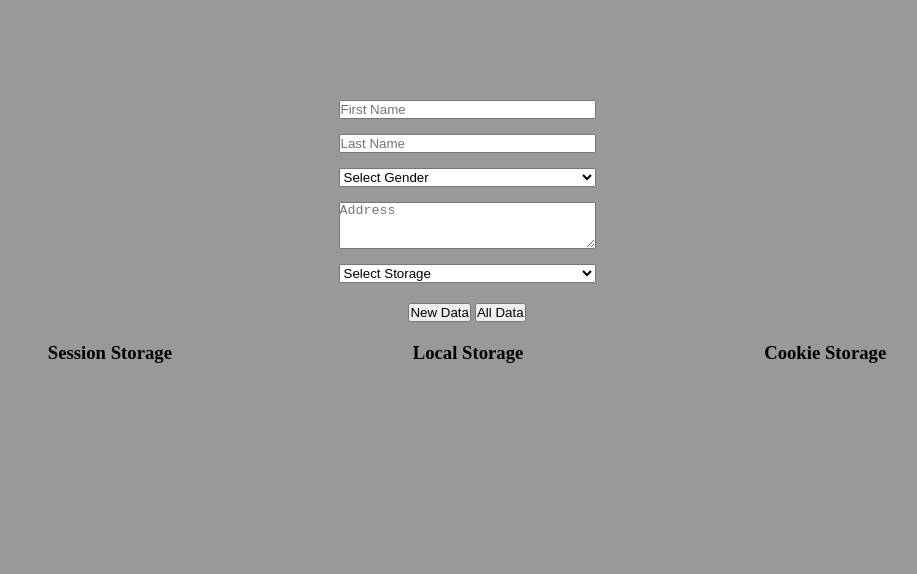
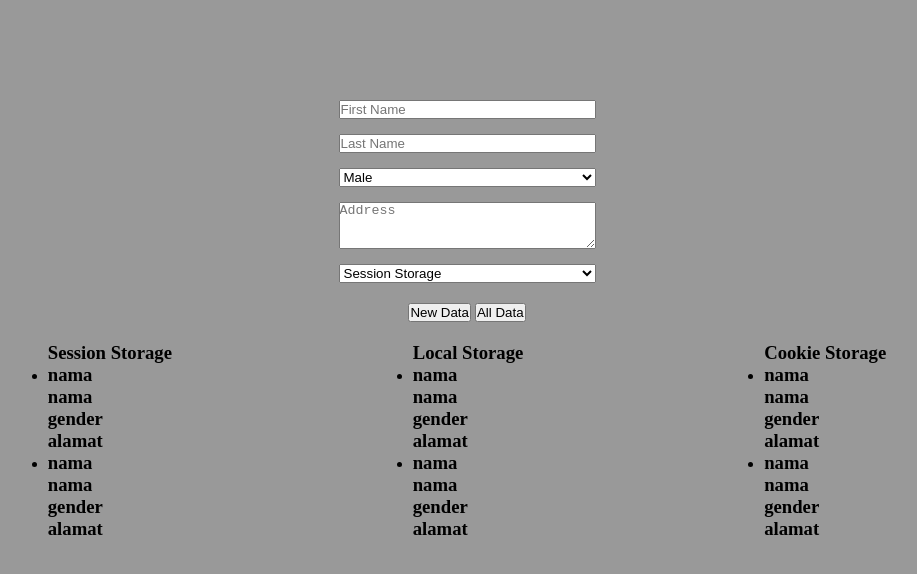
Before and after one commit to sugiartofahmi/skilvul-web-storage, a plain HTML site: page index.html in a window 1280 px wide. Shown: the whole page, without its empty margins (173-1090 px from the left). Drawn offline with Linux system fonts and the light colour scheme.

Commit message:
Fahmi Sugiarto | Layouting

```diff
--- a/assets/css/index.css
+++ b/assets/css/index.css
@@ -40,3 +40,8 @@ main {
   display: flex;
   flex-direction: row;
 }
+
+.content {
+  display: flex;
+  flex-direction: column;
+}
--- a/assets/js/index.js
+++ b/assets/js/index.js
@@ -0,0 +1,14 @@
+const btnNew = document.getElementById("new-data");
+const btnAll = document.getElementById("all-data");
+
+const getData = () => ({
+  firstName: document.getElementById("first-name").value,
+  lastName: document.getElementById("last-name").value,
+  gender: document.getElementById("gender").value,
+  address: document.getElementById("address").value,
+  storage: document.getElementById("storage").value,
+});
+
+btnAll.addEventListener("click", () => {
+  console.log(getData());
+});
--- a/index.html
+++ b/index.html
@@ -23,39 +23,81 @@
             id="last-name"
             placeholder="Last Name"
           />
-          <select name="" id="">
-            <option selected disabled value="">Select Gender</option>
-            <option value="">Male</option>
-            <option value="">Female</option>
+          <select name="" id="gender">
+            <option disabled>Select Gender</option>
+            <option value="male">Male</option>
+            <option value="female">Female</option>
           </select>
           <textarea
             placeholder="Address"
             name=""
-            id=""
+            id="address"
             cols="30"
             rows="3"
           ></textarea>
-          <select name="" id="">
-            <option selected disabled value="">Select Storage</option>
-            <option value="">Session Storage</option>
-            <option value="">Local Storage</option>
-            <option value="">Cookie Storage</option>
+          <select name="" id="storage">
+            <option disabled>Select Storage</option>
+            <option value="session">Session Storage</option>
+            <option value="local">Local Storage</option>
+            <option value="cookie">Cookie Storage</option>
           </select>
         </section>
         <section class="container-btn">
-          <button class="btn">New Data</button>
-          <button class="btn">All Data</button>
+          <button id="new-data" class="btn">New Data</button>
+          <button id="all-data" class="btn">All Data</button>
         </section>
       </section>
       <section class="container storage">
-        <section>
+        <section class="content">
           <h1>Session Storage</h1>
+          <ul>
+            <li>
+              <h1>nama</h1>
+              <h1>nama</h1>
+              <h1>gender</h1>
+              <h1>alamat</h1>
+            </li>
+            <li>
+              <h1>nama</h1>
+              <h1>nama</h1>
+              <h1>gender</h1>
+              <h1>alamat</h1>
+            </li>
+          </ul>
         </section>
-        <section>
+        <section class="content">
           <h1>Local Storage</h1>
+          <ul>
+            <li>
+              <h1>nama</h1>
+              <h1>nama</h1>
+              <h1>gender</h1>
+              <h1>alamat</h1>
+            </li>
+            <li>
+              <h1>nama</h1>
+              <h1>nama</h1>
+              <h1>gender</h1>
+              <h1>alamat</h1>
+            </li>
+          </ul>
         </section>
-        <section>
+        <section class="content">
           <h1>Cookie Storage</h1>
+          <ul>
+            <li>
+              <h1>nama</h1>
+              <h1>nama</h1>
+              <h1>gender</h1>
+              <h1>alamat</h1>
+            </li>
+            <li>
+              <h1>nama</h1>
+              <h1>nama</h1>
+              <h1>gender</h1>
+              <h1>alamat</h1>
+            </li>
+          </ul>
         </section>
       </section>
     </main>
```
